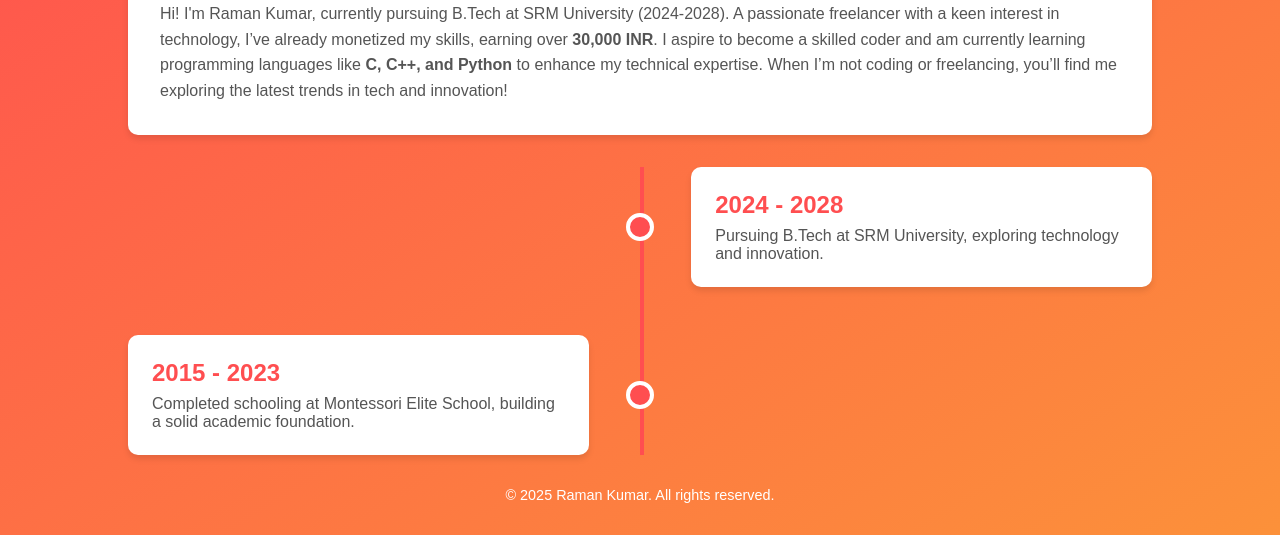
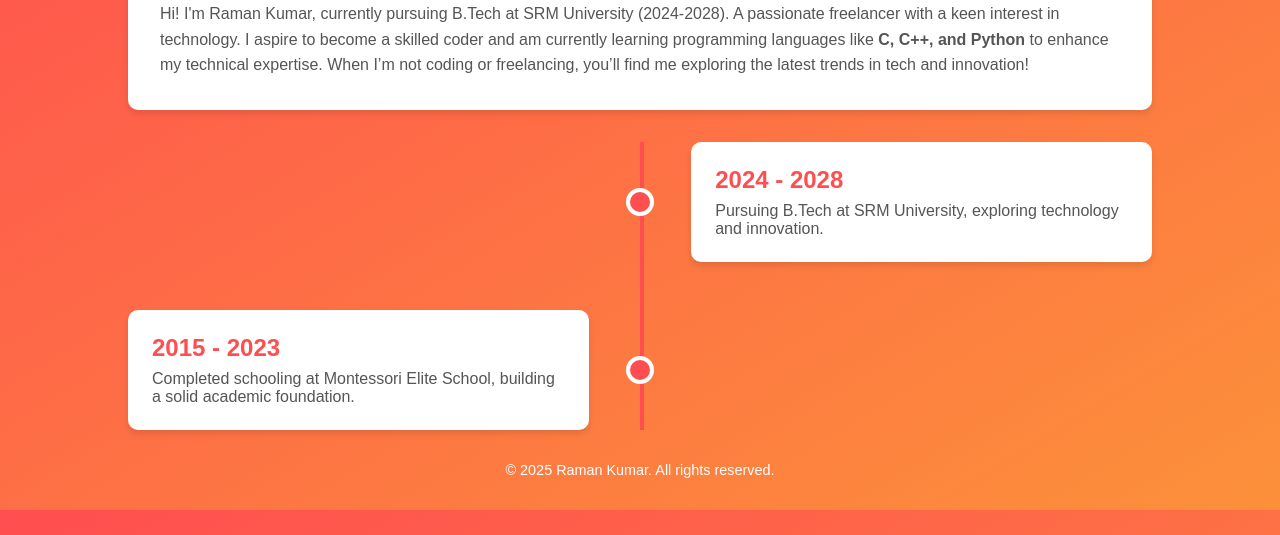
Before and after one commit to Ramankumar2006/Raman-Profile, a plain HTML site: page index.html in a window 1280 px wide. Shown: the part 265-800 px from the top of the page. Drawn offline with Linux system fonts and the light colour scheme.

Commit message:
Update index.html

```diff
--- a/index.html
+++ b/index.html
@@ -155,8 +155,7 @@
     <h2>About Me</h2>
     <p>
       Hi! I'm Raman Kumar, currently pursuing B.Tech at SRM University (2024-2028).
-      A passionate freelancer with a keen interest in technology, I’ve already monetized my skills, earning
-      over <strong>30,000 INR</strong>.
+      A passionate freelancer with a keen interest in technology.
       I aspire to become a skilled coder and am currently learning programming languages like
       <strong>C, C++, and Python</strong> to enhance my technical expertise.
       When I’m not coding or freelancing, you’ll find me exploring the latest trends in tech and innovation!
```
